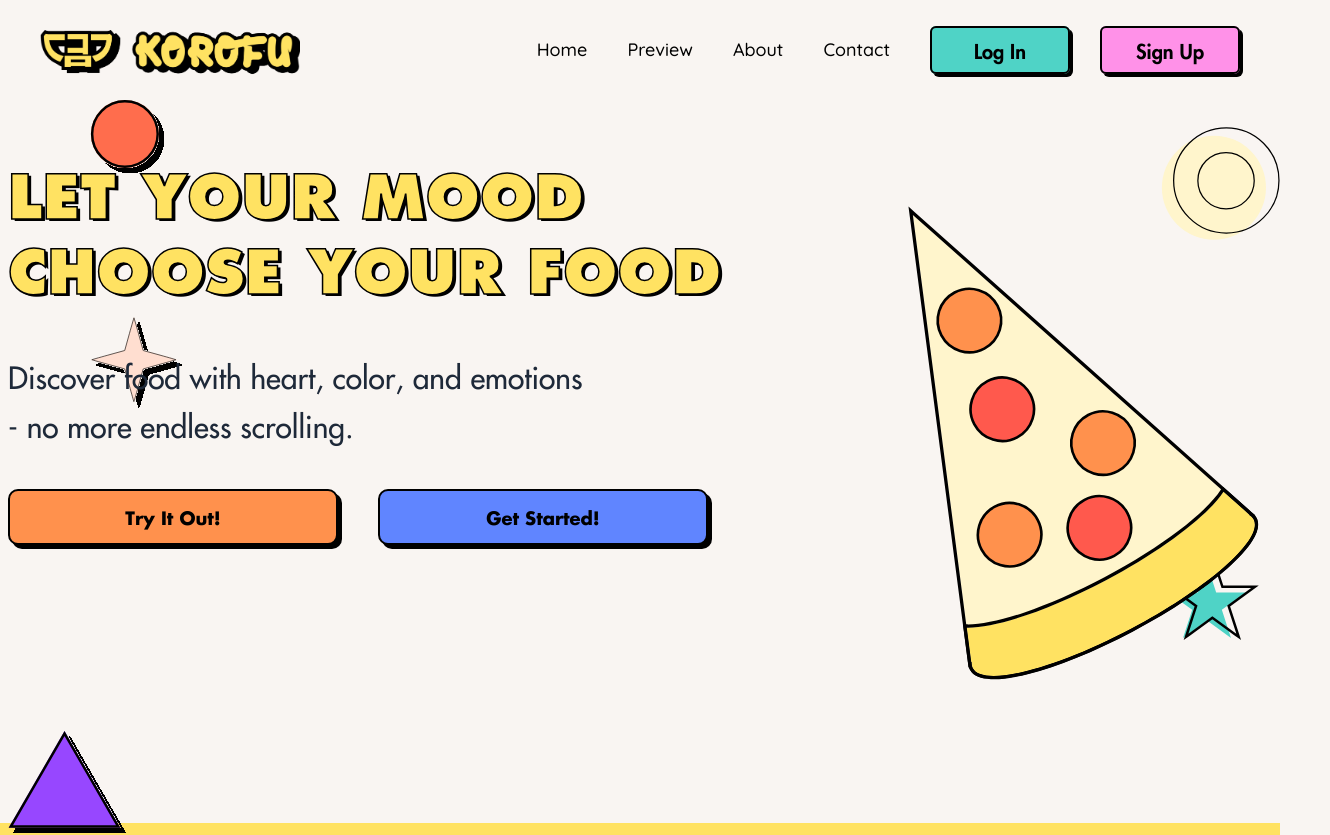
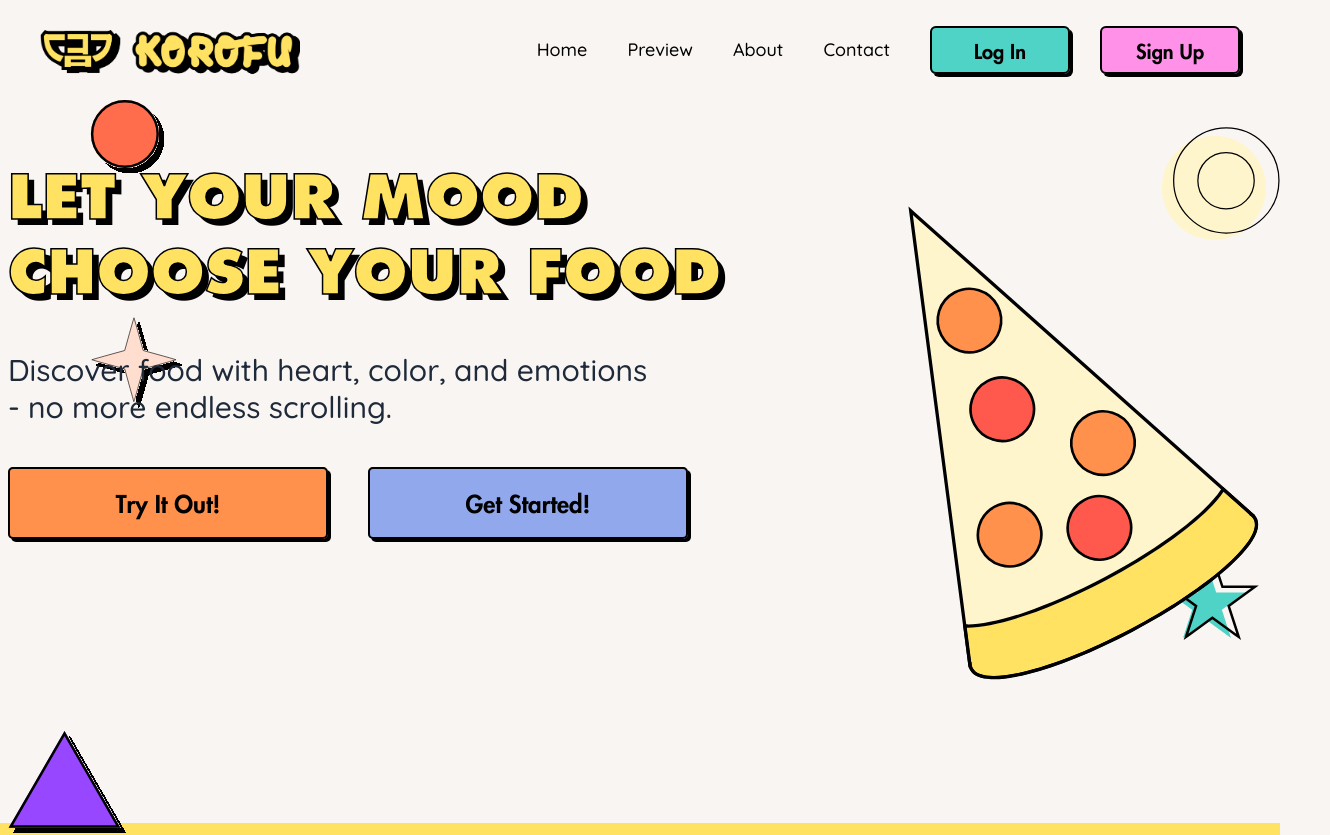
Before and after one commit to huytienlam/Korofu, a Next.js app in the folder frontend/: page / in a window 1280 px wide. Shown: the top 835 px of the page, 1330 px wide, since content can reach past the window. Built offline with nearby package versions, Linux system fonts and the light colour scheme; a web font is replaced by a local one.

Commit message:
Main page changes

```diff
--- a/frontend/src/app/globals.css
+++ b/frontend/src/app/globals.css
@@ -372,6 +372,13 @@
     leading-[57.5px] [text-shadow:_3px_2px_0px_rgb(0_0_0)] [-webkit-text-stroke:1.5px_black];
   }
 
+  .drop-shadow-big-title {
+    @apply mb-6
+    text-left
+    text-4xl font-bold
+    leading-[57.5px] [text-shadow:_6px_6px_0px_rgb(0_0_0)] [-webkit-text-stroke:1.5px_black];
+  }
+
   /* CARD STYLES */
 
   .card {
--- a/frontend/src/app/login/page.tsx
+++ b/frontend/src/app/login/page.tsx
@@ -3,6 +3,7 @@ import { useState } from "react";
 import React from "react";
 import Image from "next/image";
 import Link from "next/link";
+
 const Login = () => {
   const [showPassword, setShowPassword] = useState(false);
   return (
@@ -60,7 +61,7 @@ const Login = () => {
         </div>
 
         {/* Log In button */}
-        <Link href="/">
+        <Link href="/home">
           <button className="w-75 py-2 bg-[#FFF5CC] border-2 border-black rounded-sm shadow-[4px_4px_0_#000] text-[#FF6D4D] font-semibold mb-3  hover:translate-x-[2px] hover:translate-y-[2px] transition-all">
             Login
           </button>
--- a/frontend/src/app/page.tsx
+++ b/frontend/src/app/page.tsx
@@ -7,13 +7,12 @@ export default function Home() {
   return (
     <>
       <Navbar />
-      <main className=" relative space-y-1">
-      <img
-                    src="/assets/elements/Elements.svg"
-                    alt="illustration"
-                    className="absolute inset-0 w-full h-auto object-cover z-0"
-                />
-
+      <main className="overflow-x-hidden relative space-y-1">
+        <img
+            src="/assets/elements/Elements.svg"
+            alt="illustration"
+            className="absolute left-[-60] top-[20] w-full h-auto object-cover z--1"
+        />
        <Hero />
 
         {/* Journey Section */}
--- a/frontend/src/components/Hero.tsx
+++ b/frontend/src/components/Hero.tsx
@@ -7,23 +7,23 @@ const Hero = () => {
 
       <div className="flex-1 w-[975px] h-[535px]">
 
-        <div className="font-extrabold text-6xl text-korofu-yellow drop-shadow-title-top mb-12 leading-tight">
+        <div className="font-extrabold text-6xl text-korofu-yellow drop-shadow-big-title mb-12 leading-tight">
           LET YOUR MOOD
           <br />
           CHOOSE YOUR FOOD
         </div>
 
-        <p className="text-3xl text-gray-800 mb-10 font-normal leading-relaxed">
+        <p className="text-3xl text-gray-800 mb-10 font-medium !font-[Quicksand] leading-tight">
           Discover food with heart, color, and emotions
           <br />
           - no more endless scrolling.
         </p>
 
         <div className="flex flex-row gap-10 justify-start">
-          <button className="px-6 py-3 bg-korofu-orange text-black rounded-lg hover:bg-[#FF4242] transition-colors font-bold border-2 border-black shadow-[4px_4px_0_#000] hover:translate-y-1 hover:shadow-[0px_0px_0_#000] text-lg w-[330px]">
+          <button className="large-button bg-korofu-orange">
             Try It Out!
           </button>
-          <button className="px-6 py-3 bg-[#6085FF] text-black rounded-lg hover:bg-korofu-blue transition-colors font-bold border-2 border-black shadow-[4px_4px_0_#000] hover:translate-y-1 hover:shadow-[0px_0px_0_#000] text-lg w-[330px]">
+          <button className="large-button bg-korofu-indigo">
             Get Started!
           </button>
         </div>
```
